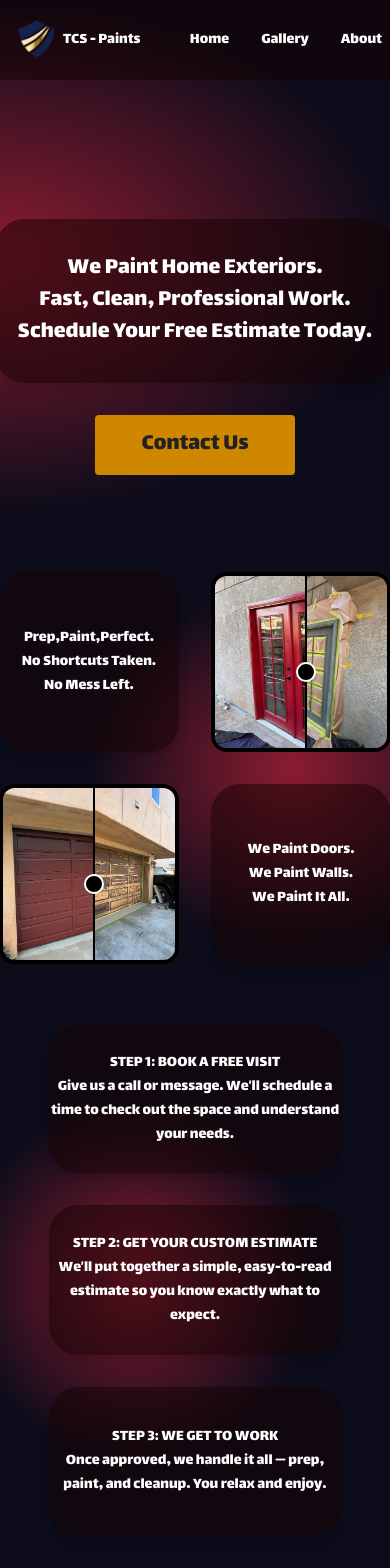
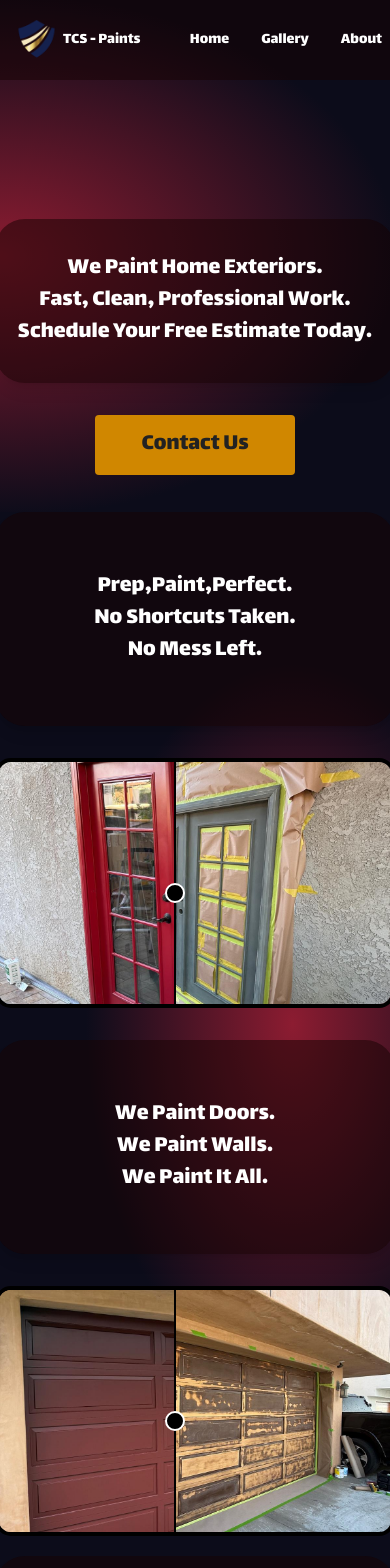
Before and after one commit to NikitaaOvramenko/TCS---Paints, a React (Vite) app in the folder TCS-Paint/: page /#/ in a window 390 px wide. Shown: the top 1568 px of the page. Built offline with nearby package versions, Linux system fonts and the light colour scheme; no server answers.

Commit message:
edited home page

```diff
--- a/TCS-Paint/src/Home-Page/Guide.tsx
+++ b/TCS-Paint/src/Home-Page/Guide.tsx
@@ -8,8 +8,8 @@ export default function Guide() {
           "STEP 1: BOOK A FREE VISIT",
           "Give us a call or message. We’ll schedule a time to check out the space and understand your needs.",
         ]}
-        width="w-[75%]"
-        height="h-[300px]"
+        width="w-[400px] lg:w-[500px] "
+        height="h-[200px] lg:h-[400px]"
         color="#16020283"
         font="text-1xl lg:text-4xl"
       ></TextPanel>
@@ -18,18 +18,18 @@ export default function Guide() {
           "STEP 2: GET YOUR CUSTOM ESTIMATE",
           "We’ll put together a simple, easy-to-read estimate so you know exactly what to expect.",
         ]}
-        width="w-[75%]"
-        height="h-[300px]"
+        width="w-[400px] lg:w-[500px] "
+        height="h-[200px] lg:h-[400px]"
+        font="text-1xl lg:text-4xl"
         color="#16020283"
-        font="text-1xl lg:text-4xl"
       ></TextPanel>
       <TextPanel
         text={[
           "STEP 3: WE GET TO WORK",
           "Once approved, we handle it all — prep, paint, and cleanup. You relax and enjoy.",
         ]}
-        width="w-[75%]"
-        height="h-[300px]"
+        width="w-[400px] lg:w-[500px] "
+        height="h-[200px] lg:h-[400px]"
         color="#16020283"
         font="text-1xl lg:text-4xl"
       ></TextPanel>
--- a/TCS-Paint/src/Home-Page/SecondPart.tsx
+++ b/TCS-Paint/src/Home-Page/SecondPart.tsx
@@ -7,48 +7,51 @@ import GarageAfter from "../assets/after/garage-after.jpg";
 import { useEffect, useState } from "react";
 
 export default function SecondPart() {
-  const [width, SetWidth] = useState(window.innerWidth >= 1024 ? 500 : 180);
+  const [width, SetWidth] = useState(window.innerWidth >= 1024 ? 500 : 350);
 
   useEffect(() => {
     const handleResize = () => {
-      SetWidth(window.innerWidth >= 1024 ? 500 : 180);
+      SetWidth(window.innerWidth >= 1024 ? 500 : 350);
     };
     window.addEventListener("resize", handleResize);
     return () => window.removeEventListener("resize", handleResize);
   }, []);
 
   return (
-    <div className="intro h-[512px] md:h-[1024px] w-full flex flex-col items-center justify-center gap-8 bg-radial-[at_75%_50%] from-[rgba(140,28,49,1)] to-[rgba(12,12,26,1)] to-50%">
-      <div className="partOne flex flex-row md:flex-row gap-8">
+    <div className="intro min-h-[1024px] md:min-h-[1024px] w-full flex flex-col items-center justify-center gap-8 bg-radial-[at_75%_50%] from-[rgba(140,28,49,1)] to-[rgba(12,12,26,1)] to-50%">
+      {/* Top section */}
+      <div className="partOne flex flex-col lg:flex-row gap-8 w-full max-w-5xl grow  lg:grow-0 items-center">
         <TextPanel
           text={["Prep,Paint,Perfect.", "No Shortcuts Taken.", "No Mess Left."]}
           color="#16020283"
-          width="w-[180px] lg:w-[500px] "
-          height="h-[180px] lg:h-[400px]"
-          font="text-1xl  lg:text-4xl"
+          width="w-[400px] lg:w-[500px] "
+          height="h-[200px] lg:h-[400px]"
+          font="text-2xl sm:text-3xl lg:text-4xl"
         />
         <BeforeAfterCard
           beforeSrc={DoorBefore}
           afterSrc={DoorAfter}
-          width="w-[180px] lg:w-[500px] "
-          height="h-[180px] lg:h-[400px]"
+          width="w-[400px] lg:w-[500px] "
+          height="h-[250px] lg:h-[400px]"
           realWidth={width}
         />
       </div>
-      <div className="partTwo flex flex-row md:flex-row gap-8">
+
+      {/* Bottom section */}
+      <div className="partTwo flex flex-col-reverse lg:flex-row h-full grow  lg:grow-0 gap-8 w-full max-w-5xl items-center">
         <BeforeAfterCard
           beforeSrc={GarageBefore}
           afterSrc={GarageAfter}
-          width="w-[180px] lg:w-[500px] "
-          height="h-[180px] lg:h-[400px]"
+          width="w-[400px] lg:w-[500px] "
+          height="h-[250px] lg:h-[400px]"
           realWidth={width}
         />
         <TextPanel
           text={["We Paint Doors.", "We Paint Walls.", "We Paint It All."]}
           color="#16020283"
-          width="w-[180px] lg:w-[500px] "
-          height="h-[180px] lg:h-[400px]"
-          font="text-1xl  lg:text-4xl"
+          width="w-[400px] lg:w-[500px] "
+          height="h-[200px] lg:h-[400px]"
+          font="text-2xl sm:text-3xl lg:text-4xl"
         />
       </div>
     </div>
--- a/TCS-Paint/src/pages/Home.tsx
+++ b/TCS-Paint/src/pages/Home.tsx
@@ -2,12 +2,14 @@ import Intro from "../Home-Page/Intro";
 import SecondPart from "../Home-Page/SecondPart";
 import Guide from "../Home-Page/Guide";
 import Footer from "../footer";
+import GapCard from "../custom-components/GapCard";
 export default function Home() {
   return (
     <>
       <div className="self-center home bg-[rgba(12,12,26,1)] w-full h-min-screen flex flex-col items-center  ">
         <Intro />
         <SecondPart />
+        <GapCard height="h-[20px] lg:h-[0px]" />
         <Guide />
         <Footer />
       </div>
```
